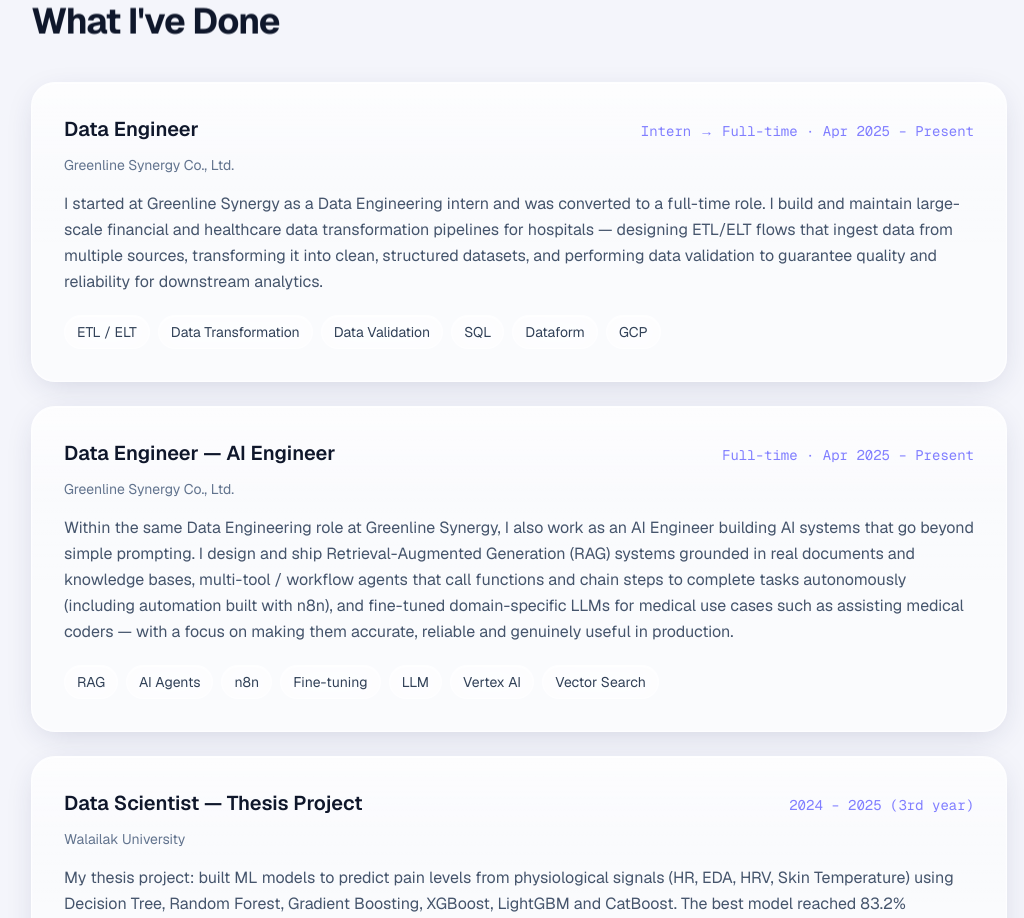
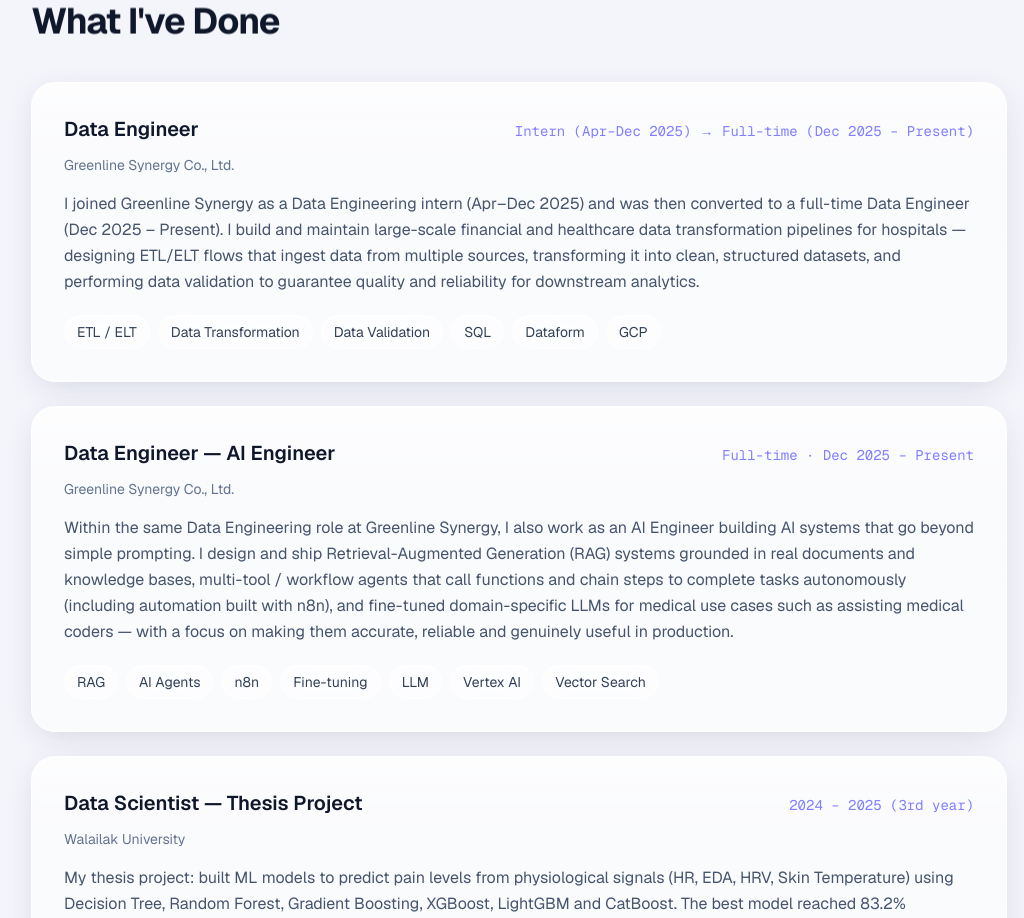
Before and after one commit to Datchthana1/MyResumeWebApplication, a Next.js app: page / in a window 1280 px wide. Shown: the part 2180-3098 px from the top of the page, without its empty margins (121-1145 px from the left). Built offline with nearby package versions, Linux system fonts and the light colour scheme.

Commit message:
Correct GLS employment timeline
- Intern: Apr-Dec 2025, then Full-time: Dec 2025 - Present
- Reflect dates on both the Data Engineer and AI Engineer cards

```diff
--- a/app/page.jsx
+++ b/app/page.jsx
@@ -63,9 +63,9 @@
   {
     role: "Data Engineer",
     org: "Greenline Synergy Co., Ltd.",
-    period: "Intern → Full-time · Apr 2025 – Present",
+    period: "Intern (Apr–Dec 2025) → Full-time (Dec 2025 – Present)",
     summary:
-      "I started at Greenline Synergy as a Data Engineering intern and was converted to a full-time role. I build and maintain large-scale financial and healthcare data transformation pipelines for hospitals — designing ETL/ELT flows that ingest data from multiple sources, transforming it into clean, structured datasets, and performing data validation to guarantee quality and reliability for downstream analytics.",
+      "I joined Greenline Synergy as a Data Engineering intern (Apr–Dec 2025) and was then converted to a full-time Data Engineer (Dec 2025 – Present). I build and maintain large-scale financial and healthcare data transformation pipelines for hospitals — designing ETL/ELT flows that ingest data from multiple sources, transforming it into clean, structured datasets, and performing data validation to guarantee quality and reliability for downstream analytics.",
     tags: [
       "ETL / ELT",
       "Data Transformation",
@@ -78,7 +78,7 @@
   {
     role: "Data Engineer — AI Engineer",
     org: "Greenline Synergy Co., Ltd.",
-    period: "Full-time · Apr 2025 – Present",
+    period: "Full-time · Dec 2025 – Present",
     summary:
       "Within the same Data Engineering role at Greenline Synergy, I also work as an AI Engineer building AI systems that go beyond simple prompting. I design and ship Retrieval-Augmented Generation (RAG) systems grounded in real documents and knowledge bases, multi-tool / workflow agents that call functions and chain steps to complete tasks autonomously (including automation built with n8n), and fine-tuned domain-specific LLMs for medical use cases such as assisting medical coders — with a focus on making them accurate, reliable and genuinely useful in production.",
     tags: [
```
